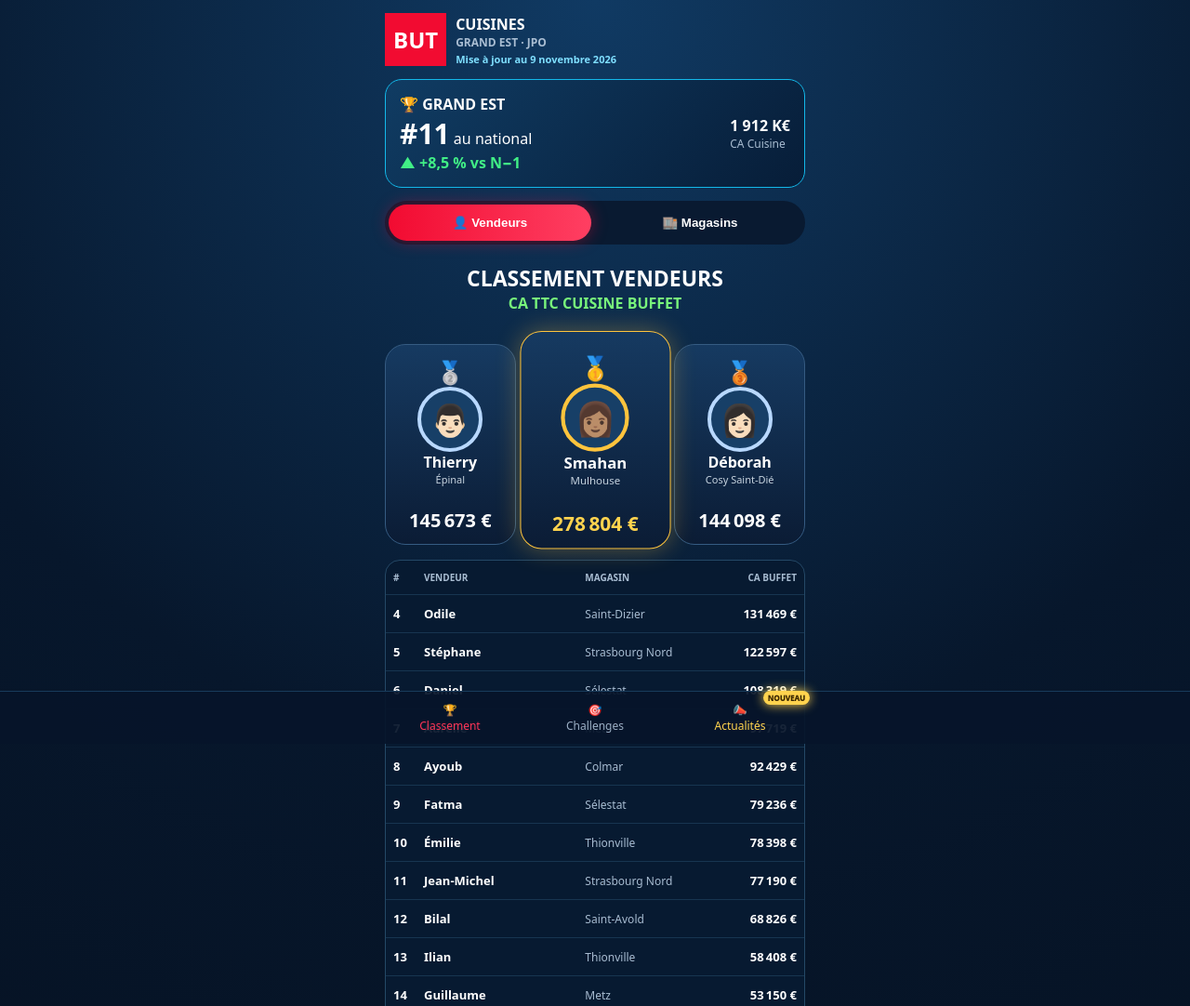
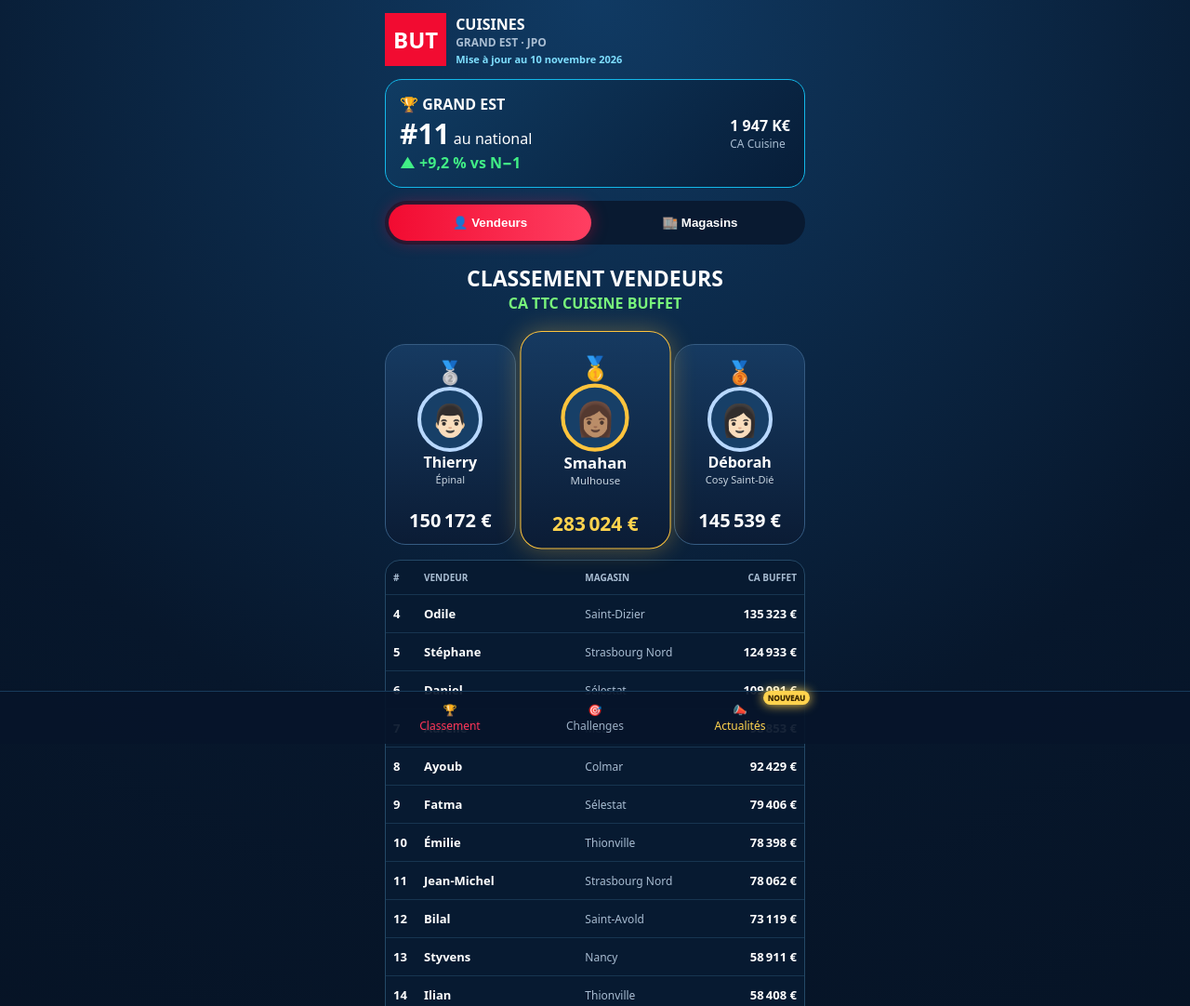
Before and after one commit to EmilianiM/grandest, a plain HTML site: page index.html in a window 1280 px wide. Shown: the top 1082 px of the page at 93% size. Drawn offline with Linux system fonts and the light colour scheme.

Commit message:
Add files via upload

```diff
--- a/index.html
+++ b/index.html
@@ -13,40 +13,40 @@
     @media(max-width:380px){.row{grid-template-columns:24px 1.2fr .9fr 76px;font-size:12px}.avatar{width:62px;height:62px}.name{font-size:14px}.ca{font-size:17px}}
     @media(prefers-reduced-motion:reduce){.pulse{animation:none}}
   </style>
-<style>.bar{width:92%}</style>
+<style>.bar{width:93.7%}</style>
 </head>
 <body>
 <main class="app">
-  <div class="brand"><div class="logo">BUT</div><div>CUISINES<div class="small">GRAND EST · JPO</div><div class="asof">Mise à jour au 9 novembre 2026</div></div></div>
+  <div class="brand"><div class="logo">BUT</div><div>CUISINES<div class="small">GRAND EST · JPO</div><div class="asof">Mise à jour au 10 novembre 2026</div></div></div>
   <div id="rankingsPage">
-  <section class="region"><div>🏆 <b>GRAND EST</b><div><span class="rank">#11</span> au national</div><span class="up">▲ +8,5 % vs N−1</span></div><div><b>1 912 K€</b><div class="small">CA Cuisine</div></div></section>
+  <section class="region"><div>🏆 <b>GRAND EST</b><div><span class="rank">#11</span> au national</div><span class="up">▲ +9,2 % vs N−1</span></div><div><b>1 947 K€</b><div class="small">CA Cuisine</div></div></section>
   <div class="tabs"><button class="tab active" data-view="sellers">👤 Vendeurs</button><button class="tab" data-view="stores">🏬 Magasins</button></div>
   <section id="sellers"><div class="title"><h1>CLASSEMENT VENDEURS</h1><b>CA TTC CUISINE BUFFET</b></div><div class="podium" id="sellerPodium"></div><div class="table" id="sellerTable"></div></section>
   <section id="stores" class="hide"><div class="title"><h1>CLASSEMENT MAGASINS</h1><b>CA TTC CUISINE</b></div><div class="podium" id="storePodium"></div><div class="table" id="storeTable"></div></section>
-  <section class="panel"><div class="bigstats"><div><strong>11e</strong><span class="small">/14 national</span></div><div><strong>1 912 K€</strong><span class="small">CA Cuisine</span></div><div><strong class="up">+8,5%</strong><span class="small">vs N−1</span></div></div><div style="margin-top:16px"><b>Objectif minimum région JPO</b><div class="progress"><div class="bar"></div></div><div class="small" style="margin-top:5px">1 912 K€ / 2 078 K€ · 92,0%</div></div></section>
+  <section class="panel"><div class="bigstats"><div><strong>11e</strong><span class="small">/14 national</span></div><div><strong>1 947 K€</strong><span class="small">CA Cuisine</span></div><div><strong class="up">+9,2%</strong><span class="small">vs N−1</span></div></div><div style="margin-top:16px"><b>Objectif minimum région JPO</b><div class="progress"><div class="bar"></div></div><div class="small" style="margin-top:5px">1 947 K€ / 2 078 K€ · 93,7%</div></div></section>
   </div>
-  <section id="challengesPage" class="hide"><div class="title"><h1>CHALLENGE RÉGIONAL</h1><b>MANCHE RETOUR · DU 23 AU 26 OCTOBRE</b></div><img class="challenge-poster" src="duel-manche-retour.png" alt="Duel des régions, manche retour entre la Bourgogne-Savoie et le Grand Est"><section class="panel"><div class="bigstats"><div><strong>1 912</strong><span class="small">K€ réalisés</span></div><div><strong>2 078</strong><span class="small">K€ objectif minimum</span></div><div><strong class="up">92,0%</strong><span class="small">atteints</span></div></div><div class="progress"><div class="bar"></div></div></section></section>
+  <section id="challengesPage" class="hide"><div class="title"><h1>CHALLENGE RÉGIONAL</h1><b>MANCHE RETOUR · DU 23 AU 26 OCTOBRE</b></div><img class="challenge-poster" src="duel-manche-retour.png" alt="Duel des régions, manche retour entre la Bourgogne-Savoie et le Grand Est"><section class="panel"><div class="bigstats"><div><strong>1 947</strong><span class="small">K€ réalisés</span></div><div><strong>2 078</strong><span class="small">K€ objectif minimum</span></div><div><strong class="up">93,7%</strong><span class="small">atteints</span></div></div><div class="progress"><div class="bar"></div></div></section></section>
   <section id="newsPage" class="hide"><div class="title"><h1>ACTUALITÉS</h1><b>INFORMATIONS DU MOMENT</b></div><article class="news-card featured"><div class="news-copy"><h2>✨ Nouvelle fonctionnalité disponible sur Planner</h2><p>Lorsque vous faites un clic droit sur un meuble, vous accédez directement à un menu rapide proposant six fonctions : <b>modifier, replacer, ouvrir, positionner, dupliquer et supprimer</b>.</p><p>Vous bénéficiez également d’un accès plus rapide à l’éditeur de plan de travail.</p></div></article><article class="news-card"><div class="news-copy"><h2>Cuisine Weeks</h2><p>Jusqu’à <b>−40 %</b> sur une sélection de cuisines et plans de travail, avec paiement en <b>20 fois sans frais</b>.</p><p class="small">Offre valable jusqu’au 26 octobre 2026. Voir conditions en magasin.</p></div></article><article class="news-card"><div class="news-copy"><h2>Applicatif Planner HOP</h2><p>Bonjour à tous,</p><p>La gamme HOP est actuellement en cours de déploiement sur le SMO. Le Planner n’est pas encore disponible à ce jour. Dès sa mise en service, une communication dédiée vous sera adressée.</p><p>Dans cette attente, merci de ne pas cliquer sur le bouton HOP. Nous vous remercions pour votre patience et votre compréhension.</p></div></article></section>
 </main>
 <footer class="footer"><div class="footerin"><button class="nav active" data-page="rankingsPage">🏆<br>Classement</button><button class="nav" data-page="challengesPage">🎯<br>Challenges</button><button class="nav news-alert" data-page="newsPage">📣<br>Actualités</button></div></footer>
 <script>
 const sellers=[
-  {name:'Smahan',store:'Mulhouse',ca:278804,face:'👩🏽'},
-  {name:'Thierry',store:'Épinal',ca:145673,face:'👨🏻'},
-  {name:'Déborah',store:'Cosy Saint-Dié',ca:144098,face:'👩🏻'},
-  {name:'Odile',store:'Saint-Dizier',ca:131469,face:'👩🏻'},
-  {name:'Stéphane',store:'Strasbourg Nord',ca:122597,face:'👨🏻'},
-  {name:'Daniel',store:'Sélestat',ca:108319,face:'👨🏻',glasses:true},
-  {name:'Aurélie',store:'Metz',ca:97719,face:'👩🏻'},
+  {name:'Smahan',store:'Mulhouse',ca:283024,face:'👩🏽'},
+  {name:'Thierry',store:'Épinal',ca:150172,face:'👨🏻'},
+  {name:'Déborah',store:'Cosy Saint-Dié',ca:145539,face:'👩🏻'},
+  {name:'Odile',store:'Saint-Dizier',ca:135323,face:'👩🏻'},
+  {name:'Stéphane',store:'Strasbourg Nord',ca:124933,face:'👨🏻'},
+  {name:'Daniel',store:'Sélestat',ca:109091,face:'👨🏻',glasses:true},
+  {name:'Aurélie',store:'Metz',ca:98853,face:'👩🏻'},
   {name:'Ayoub',store:'Colmar',ca:92429,face:'👨🏽'},
-  {name:'Fatma',store:'Sélestat',ca:79236,face:'👩🏽'},
+  {name:'Fatma',store:'Sélestat',ca:79406,face:'👩🏽'},
   {name:'Émilie',store:'Thionville',ca:78398,face:'👩🏻'},
-  {name:'Jean-Michel',store:'Strasbourg Nord',ca:77190,face:'👨🏻'},
-  {name:'Bilal',store:'Saint-Avold',ca:68826,face:'👨🏽'},
+  {name:'Jean-Michel',store:'Strasbourg Nord',ca:78062,face:'👨🏻'},
+  {name:'Bilal',store:'Saint-Avold',ca:73119,face:'👨🏽'},
+  {name:'Styvens',store:'Nancy',ca:58911,face:'👨🏻'},
   {name:'Ilian',store:'Thionville',ca:58408,face:'👨🏻'},
-  {name:'Guillaume',store:'Metz',ca:53150,face:'👨🏻'},
-  {name:'Styvens',store:'Nancy',ca:53059,face:'👨🏻'},
-  {name:'Cédric',store:'Strasbourg Nord',ca:49223,face:'👨🏻'},
+  {name:'Guillaume',store:'Metz',ca:55590,face:'👨🏻'},
+  {name:'Cédric',store:'Strasbourg Nord',ca:49297,face:'👨🏻'},
   {name:'Emmanuelle',store:'Sarreguemines',ca:45483,face:'👩🏻'},
   {name:'Olivier',store:'Nancy',ca:41332,face:'👨🏻'},
   {name:'Louise',store:'Remiremont',ca:41206,face:'👩🏻'},
@@ -64,12 +64,12 @@ const sellers=[
   {name:'Malo',store:'Colmar',ca:-1212,face:'👨🏻'}
 ];
 const stores=[
-  {name:'Mulhouse',ca:288000},{name:'Strasbourg Nord',ca:254000},{name:'Sélestat',ca:196000},{name:'Metz',ca:165000},{name:'Épinal',ca:157000},{name:'Cosy Saint-Dié',ca:152000},{name:'Thionville',ca:149000},{name:'Saint-Dizier',ca:141000},{name:'Colmar',ca:102000},{name:'Nancy',ca:101000},{name:'Saint-Avold',ca:74000},{name:'Sarreguemines',ca:48000},{name:'Remiremont',ca:46000},{name:'Belfort',ca:34000},{name:'Cosy Sarrebourg',ca:2000}
+  {name:'Mulhouse',ca:293000},{name:'Strasbourg Nord',ca:258000},{name:'Sélestat',ca:197000},{name:'Metz',ca:170000},{name:'Épinal',ca:161000},{name:'Cosy Saint-Dié',ca:154000},{name:'Thionville',ca:150000},{name:'Saint-Dizier',ca:145000},{name:'Nancy',ca:107000},{name:'Colmar',ca:102000},{name:'Saint-Avold',ca:79000},{name:'Sarreguemines',ca:48000},{name:'Remiremont',ca:46000},{name:'Belfort',ca:34000},{name:'Cosy Sarrebourg',ca:2000}
 ];
 const euro=v=>v.toLocaleString('fr-FR',{style:'currency',currency:'EUR',maximumFractionDigits:0});
 const avatar=x=>`<div class="avatar">${x.face||'🏬'}${x.glasses?'<span class="glasses">👓</span>':''}</div>`;
 function renderSellers(){const order=[1,0,2];document.getElementById('sellerPodium').innerHTML=order.map(i=>`<div class="p ${i===0?'first pulse':''}"><div class="medal">${['🥇','🥈','🥉'][i]}</div>${sellers[i].newLeader?'<div class="leader-badge">✨ Nouveau leader ✨</div>':''}${avatar(sellers[i])}<div class="name">${sellers[i].name}</div><div class="store">${sellers[i].store}</div><div class="ca">${euro(sellers[i].ca)}</div></div>`).join('');document.getElementById('sellerTable').innerHTML='<div class="row head"><div>#</div><div>VENDEUR</div><div>MAGASIN</div><div style="text-align:right">CA BUFFET</div></div>'+sellers.slice(3).map((x,j)=>`<div class="row"><b>${j+4}</b><b>${x.name}</b><span class="small">${x.store}</span><span class="money">${euro(x.ca)}</span></div>`).join('')}
-function renderStores(){const total=1912000;const part=x=>(x.ca/total*100).toLocaleString('fr-FR',{maximumFractionDigits:1})+' % de la région';const order=[1,0,2];document.getElementById('storePodium').innerHTML=order.map(i=>`<div class="p ${i===0?'first pulse':''}"><div class="medal">${['🥇','🥈','🥉'][i]}</div>${avatar({face:'🏬'})}<div class="name">${stores[i].name}</div><div class="store">${part(stores[i])}</div><div class="ca">${euro(stores[i].ca)}</div></div>`).join('');document.getElementById('storeTable').innerHTML='<div class="row head"><div>#</div><div>MAGASIN</div><div>PART RÉGION</div><div style="text-align:right">CA CUISINE</div></div>'+stores.slice(3).map((x,j)=>`<div class="row"><b>${j+4}</b><b>${x.name}</b><span class="small">${part(x)}</span><span class="money">${euro(x.ca)}</span></div>`).join('')}
+function renderStores(){const total=1947000;const part=x=>(x.ca/total*100).toLocaleString('fr-FR',{maximumFractionDigits:1})+' % de la région';const order=[1,0,2];document.getElementById('storePodium').innerHTML=order.map(i=>`<div class="p ${i===0?'first pulse':''}"><div class="medal">${['🥇','🥈','🥉'][i]}</div>${avatar({face:'🏬'})}<div class="name">${stores[i].name}</div><div class="store">${part(stores[i])}</div><div class="ca">${euro(stores[i].ca)}</div></div>`).join('');document.getElementById('storeTable').innerHTML='<div class="row head"><div>#</div><div>MAGASIN</div><div>PART RÉGION</div><div style="text-align:right">CA CUISINE</div></div>'+stores.slice(3).map((x,j)=>`<div class="row"><b>${j+4}</b><b>${x.name}</b><span class="small">${part(x)}</span><span class="money">${euro(x.ca)}</span></div>`).join('')}
 renderSellers();renderStores();document.querySelectorAll('.tab').forEach(b=>b.addEventListener('click',()=>{document.querySelectorAll('.tab').forEach(x=>x.classList.remove('active'));b.classList.add('active');document.getElementById('sellers').classList.toggle('hide',b.dataset.view!=='sellers');document.getElementById('stores').classList.toggle('hide',b.dataset.view!=='stores')}));document.querySelectorAll('.nav').forEach(b=>b.addEventListener('click',()=>{document.querySelectorAll('.nav').forEach(x=>x.classList.remove('active'));b.classList.add('active');['rankingsPage','challengesPage','newsPage'].forEach(id=>document.getElementById(id).classList.toggle('hide',id!==b.dataset.page));window.scrollTo({top:0,behavior:'smooth'})}));
 </script>
 </body>
```
